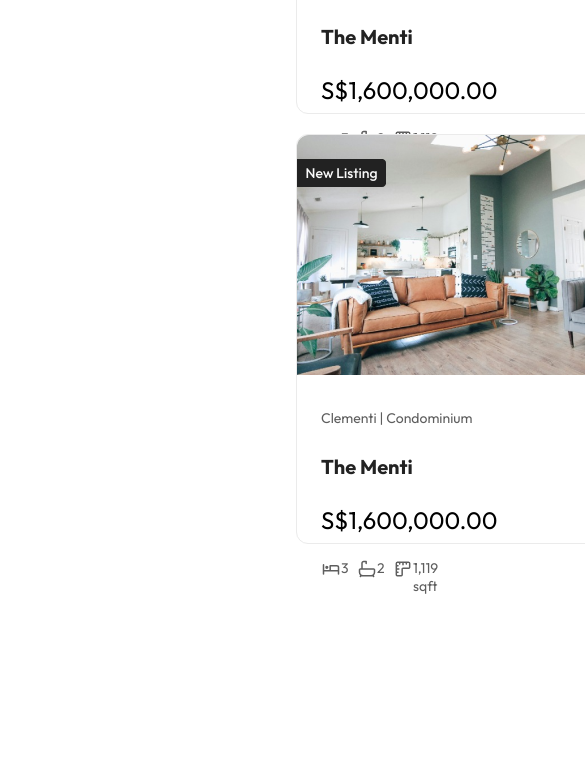
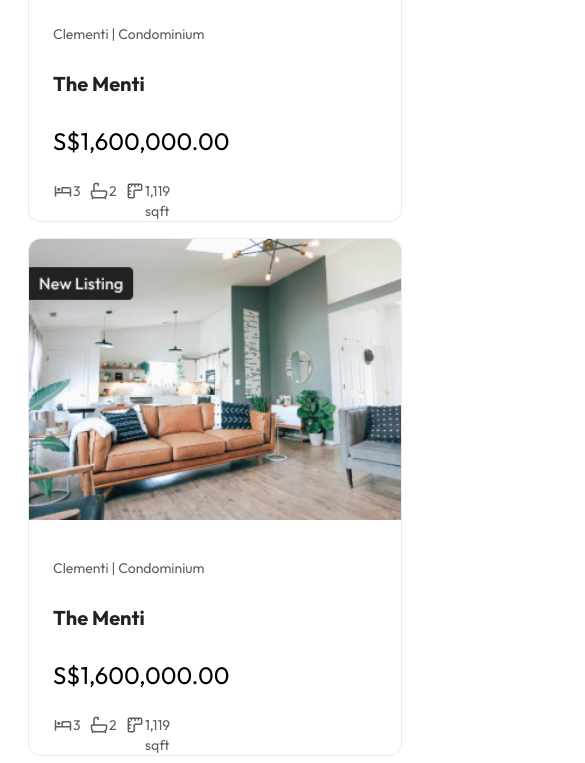
Before and after one commit to IngridCosovan/javascript-prj, a plain HTML site: page index.html in a window 390 px wide. Shown: the part 556-1319 px from the top of the page, 585 px wide, since content can reach past the window. Before the commit the page ends 1155 px from the top, so only its background shows below. Drawn offline with Linux system fonts and the light colour scheme.

Commit message:
wip cards functionality of view listings button works

```diff
--- a/components/new-listings.html
+++ b/components/new-listings.html
@@ -1,4 +1,3 @@
-
 <div id="properties-container">
     <div class="property-card" id="template-card">
         <img src="/src/img/room.png" alt="Property Image">
@@ -13,4 +12,9 @@
             </div>
         </div>
     </div>
+
 </div>
+
+<button id="view-listings-btn">
+    View Listings <span id="arrow">&#8595;</span>
+</button>
--- a/css/hero-section.css
+++ b/css/hero-section.css
@@ -1,11 +1,11 @@
 .hero-container {
     position: relative;
     width: 100%;
-
-    padding: 32px 288px;
+    padding: 32px 0px;
     border-radius: 24px;
     overflow: hidden;
 }
+
 
 
 .neighborhood-img {
--- a/css/nav-bar.css
+++ b/css/nav-bar.css
@@ -9,7 +9,7 @@
   display: flex;
   justify-content: space-between;
   align-items: center;
-  padding: 24px 288px;
+  padding: 24px 0;
   border-bottom: 1px solid #F5F5F5;
   background-color: #fff;
   width: 100%;
--- a/css/new-listings.css
+++ b/css/new-listings.css
@@ -1,20 +1,55 @@
 #properties-container {
-    display: grid;
-    grid-template-columns: repeat(4, 1fr);
-    gap: 20px;
+    display: flex;
+    flex-wrap: wrap;
+    gap: 16px;
+    justify-content: space-between;
+}
+
+@media screen and (max-width: 1200px) {
+    #properties-container {
+        grid-template-columns: repeat(3, 1fr);
+    }
+}
+
+@media screen and (max-width: 900px) {
+    #properties-container {
+        grid-template-columns: repeat(2, 1fr);
+    }
+}
+
+@media screen and (max-width: 600px) {
+    #properties-container {
+        grid-template-columns: 1fr;
+    }
 }
 
 .property-card {
-    display: flex;
-    flex-direction: column;
-    align-items: flex-start;
-    width: 318px;
-    height: 408px;
+    width: calc(25% - 16px);
+    box-sizing: border-box;
     border: 1px solid #ebebeb;
     border-radius: 12px;
 }
 
+@media (max-width: 1200px) {
+    .property-card {
+        width: calc(33.33% - 16px);
+    }
+}
+
+@media (max-width: 768px) {
+    .property-card {
+        width: calc(50% - 16px);
+    }
+}
+
+@media (max-width: 480px) {
+    .property-card {
+        width: 100%;
+    }
+}
+
 .property-card img {
+    width: 100%;
     border-radius: 12px 12px 0px 0px;
 }
 
@@ -31,6 +66,7 @@
     color: #5e5e5e;
     font-size: 14px;
     font-weight: 400;
+    line-height: 20px;
 }
 
 .property-info{
@@ -44,11 +80,13 @@
 .property-card h4{
     font-size: 20px;
     font-weight: 600;
+    line-height: 28px;
 }
 
 .property-card h3{
     font-size: 24px;
     font-weight: 500;
+    line-height: 32px;
 }
 
 .icon {
@@ -56,3 +94,15 @@
     height: 20px;
     display: flex;
 }
+
+/*#view-listings-btn {*/
+/*    display: inline-flex;*/
+/*    align-items: center;*/
+/*    background-color: #f0f0f0;*/
+/*    border: 1px solid #ccc;*/
+/*    padding: 10px 20px;*/
+/*    cursor: pointer;*/
+/*    font-size: 16px;*/
+/*    margin-top: 20px;*/
+/*    transition: background-color 0.3s ease;*/
+/*}*/
--- a/index.html
+++ b/index.html
@@ -11,6 +11,7 @@
 
 </head>
 <body>
+<div class="container">
 <div id="navbar"></div>
 <script src="js/navbar.js"></script>
 <div id="hero-section"></div>
@@ -25,5 +26,6 @@
         });
 </script>
 <script src="js/new-listings.js"></script>
+</div>
 </body>
 </html>
--- a/js/new-listings.js
+++ b/js/new-listings.js
@@ -8,4 +8,37 @@ function initNewListings() {
     }
 
     templateCard.removeAttribute("id");
+
+    const allCards = propertiesContainer.querySelectorAll('.property-card');
+    for (let i = 4; i < allCards.length; i++) {
+        allCards[i].style.display = 'none';
+    }
 }
+
+function toggleListings() {
+    const propertiesContainer = document.getElementById("properties-container");
+    const allCards = propertiesContainer.querySelectorAll('.property-card');
+    const arrow = document.getElementById('arrow');
+
+    let visibleCount = 0;
+    allCards.forEach(card => {
+        if (card.style.display !== 'none') {
+            visibleCount++;
+        }
+    });
+
+    if (visibleCount === 4) {
+        for (let i = 4; i < 8; i++) {
+            allCards[i].style.display = 'block';
+        }
+        arrow.innerHTML = '&#8593;';
+    } else {
+        for (let i = 4; i < allCards.length; i++) {
+            allCards[i].style.display = 'none';
+        }
+        arrow.innerHTML = '&#8595;';
+    }
+}
+
+document.getElementById("view-listings-btn").addEventListener("click", toggleListings);
+window.onload = initNewListings;
--- a/style.css
+++ b/style.css
@@ -1,7 +1,23 @@
 .container {
-    width: 90%;
-    max-width: 1200px;
+    max-width: 1920px;
+    width: 100%;
+    padding-left: 288px;
+    padding-right: 288px;
     margin: 0 auto;
+}
+
+@media screen and (min-width: 1024px) {
+    .container {
+        padding-left: 288px;
+        padding-right: 288px;
+    }
+}
+
+@media screen and (max-width: 1023px) {
+    .container {
+        padding-left: 20px;
+        padding-right: 20px;
+    }
 }
 
 h1 {
@@ -12,7 +28,7 @@ h1 {
 }
 
 #new-listings {
-    padding: 40px 288px;
+    padding: 40px 0px;
 }
 
 p, h3, h4, h1 {
```
